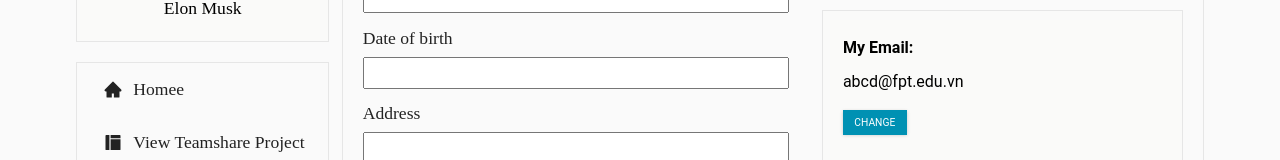
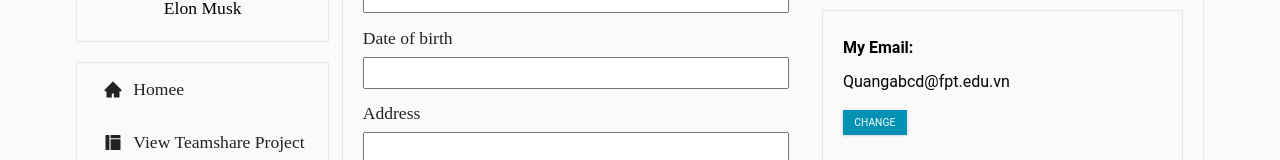
Before and after one commit to Huu-Quang/Timeshare-management-FE, a React (Create React App) app in the folder timeshare_fe/: page /view-profile in a window 1280 px wide. Shown: the part 331-491 px from the top of the page. Built offline with nearby package versions, Linux system fonts and the light colour scheme.

Commit message:
information-user

```diff
--- a/timeshare_fe/src/Components/view_profiles/information_user/index.jsx
+++ b/timeshare_fe/src/Components/view_profiles/information_user/index.jsx
@@ -57,7 +57,7 @@ function InformationUser() {
           </div>
           <div className="cardProfile">
             <p>My Email:</p>
-            <p>abcd@fpt.edu.vn</p>
+            <p>Quangabcd@fpt.edu.vn</p>
             <button className="profileActionButton sizeSM">CHANGE</button>
           </div>
         </div>
```
